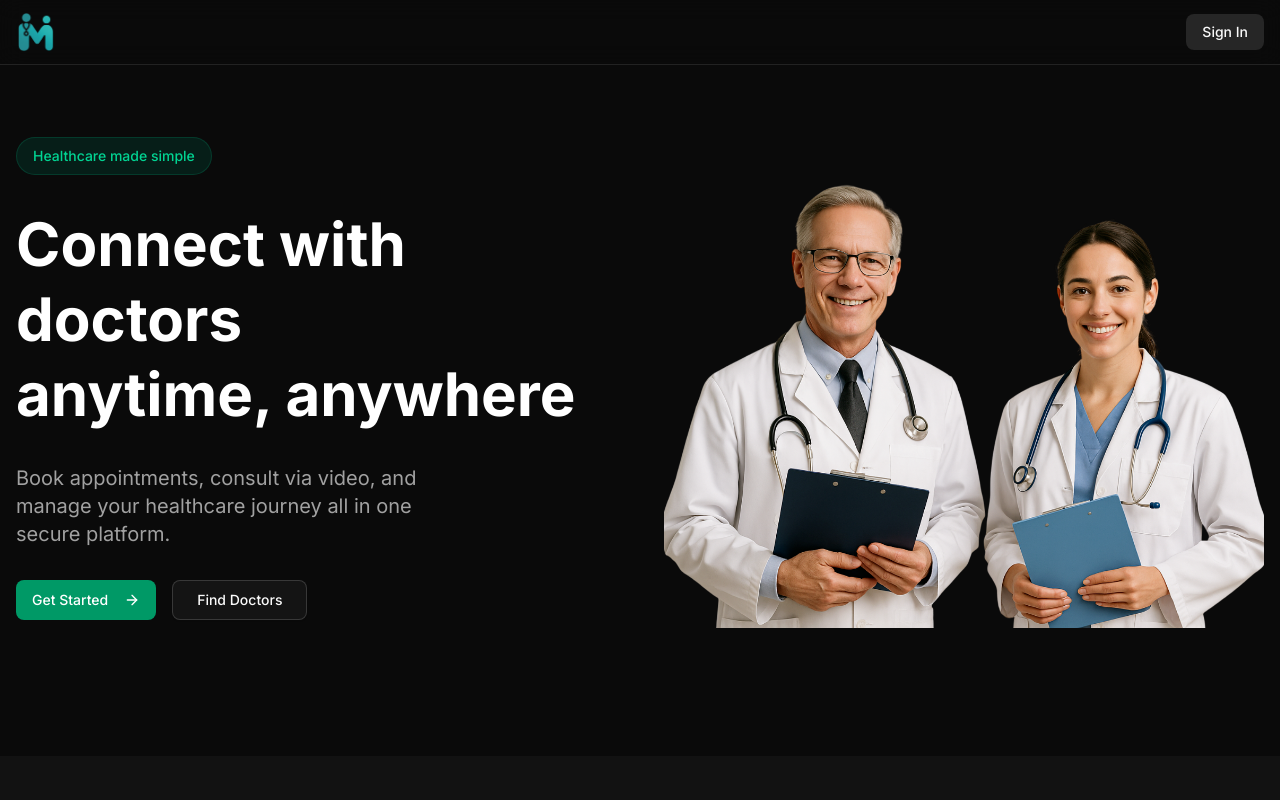
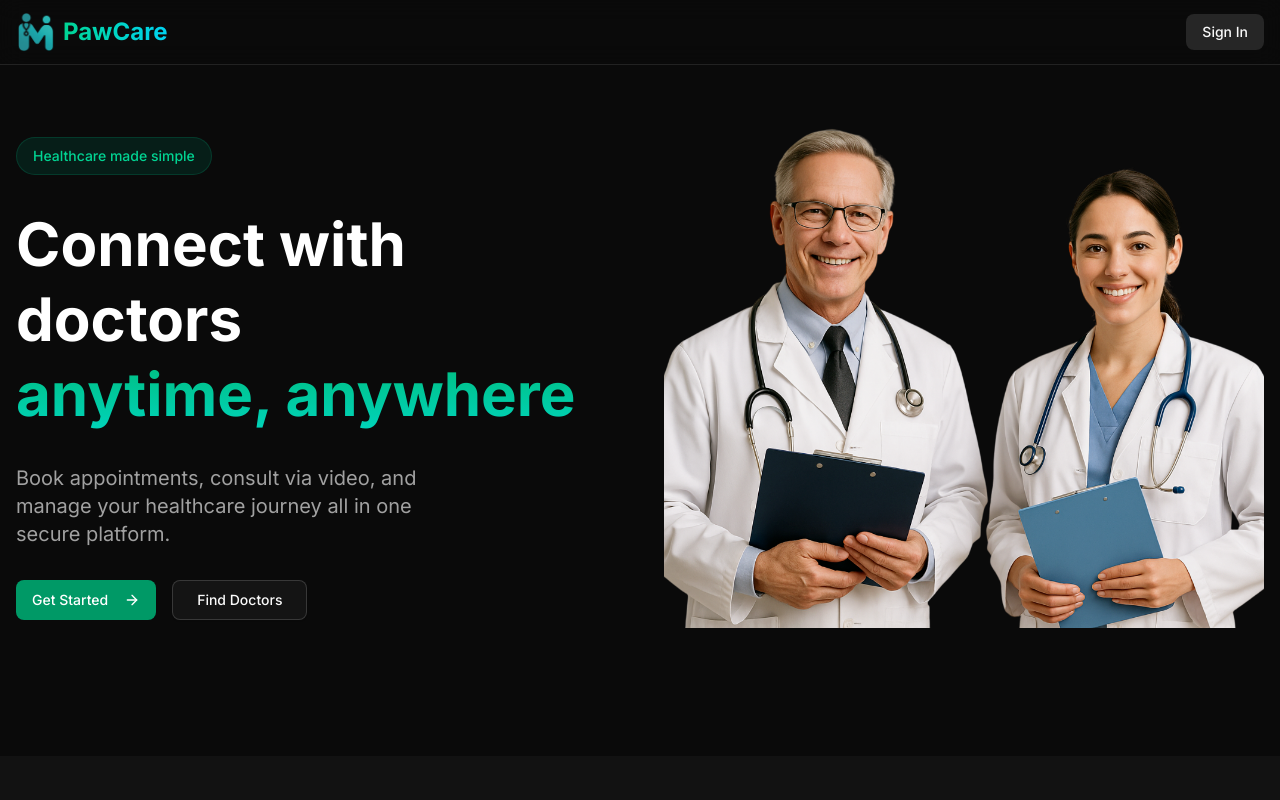
Before and after one commit to Raiyankhan640/PawCare-GenAI-Medical-Assistant-App, a Next.js app: page / in a window 1280 px wide. Shown: the top 800 px of the page. Built offline with nearby package versions, Linux system fonts and the light colour scheme; no server answers.

Commit message:
header updated

```diff
--- a/app/globals.css
+++ b/app/globals.css
@@ -120,3 +120,11 @@
     @apply bg-background text-foreground;
   }
 }
+
+@utility gradient {
+  @apply bg-gradient-to-b from-emerald-500 to-teal-400;
+}
+
+@utility gradient-title {
+  @apply gradient font-bold text-transparent bg-clip-text pb-1 pr-2;
+}
--- a/app/layout.js
+++ b/app/layout.js
@@ -1,43 +1,43 @@
 import { Inter } from "next/font/google";
 import "./globals.css";
+import { ClerkProvider } from "@clerk/nextjs";
+import { Toaster } from "sonner";
+import {Header} from "@/components/header";
+import { dark } from "@clerk/themes";
 import { ThemeProvider } from "@/components/theme-provider";
-import { Header } from "@/components/header";
-import { ClerkProvider } from "@clerk/nextjs";
-import {dark} from '@clerk/themes';
-const inter = Inter({ subsets: ["latin"], variable: "--font-inter" });
 
-
-
+const inter = Inter({ subsets: ["latin"] });
 
 export const metadata = {
-  title: "PawCare - Doctors Appointment App for Pets",
-  description: "AI Powered Doctors Appointment App for Pets",
+  title: "PawCare - Medical Assistant for Pets",
+  description: "Connect with veterinarians anytime, anywhere",
 };
 
 export default function RootLayout({ children }) {
   return (
-    <ClerkProvider appearance={{
+    <ClerkProvider
+      appearance={{
         baseTheme: dark,
-    }}>
+      }}
+    >
       <html lang="en" suppressHydrationWarning>
-      <body
-        className={`${inter.className} antialiased`}
-      >
+        <head>
+          <link rel="icon" href="/logo.png" sizes="any" />
+        </head>
+        <body className={`${inter.className}`}>
           <ThemeProvider
             attribute="class"
             defaultTheme="dark"
             enableSystem
             disableTransitionOnChange
           >
-          {/* header */}
             <Header />
             <main className="min-h-screen">{children}</main>
+            <Toaster richColors />
 
-          <footer>
-            <div className="container text-center py-4 border-t text-white border-gray-300 mt-8">
-              <p className="text-sm text-white-500">
-                &copy; {new Date().getFullYear()} PawCare. All rights reserved.
-              </p>
+            <footer className="bg-muted/50 py-12">
+              <div className="container mx-auto px-4 text-center text-gray-200">
+                <p>Made with 💗 by RoadsideCoder</p>
               </div>
             </footer>
           </ThemeProvider>
--- a/app/page.jsx
+++ b/app/page.jsx
@@ -56,7 +56,8 @@ export default function Home() {
                 alt="Doctor consultation"
                 fill
                 priority
-                className="object-cover md:pt-14 rounded-xl"
+                className="object-cover rounded-xl" // removed md:pt-14 to prevent cropping
+                sizes="(max-width: 768px) 100vw, 50vw"
               />
             </div>
           </div>
--- a/components/header.jsx
+++ b/components/header.jsx
@@ -24,6 +24,9 @@ export function Header() {
             height={60}
             className="h-10 w-auto object-contain"
           />
+          <span className="bg-gradient-to-r from-emerald-400 to-cyan-400 bg-clip-text text-transparent font-bold text-2xl">
+            PawCare
+          </span>
         </Link>
 
         {/* Action Buttons */}
```
Lines whose indentation alone changed are shown as unchanged.
